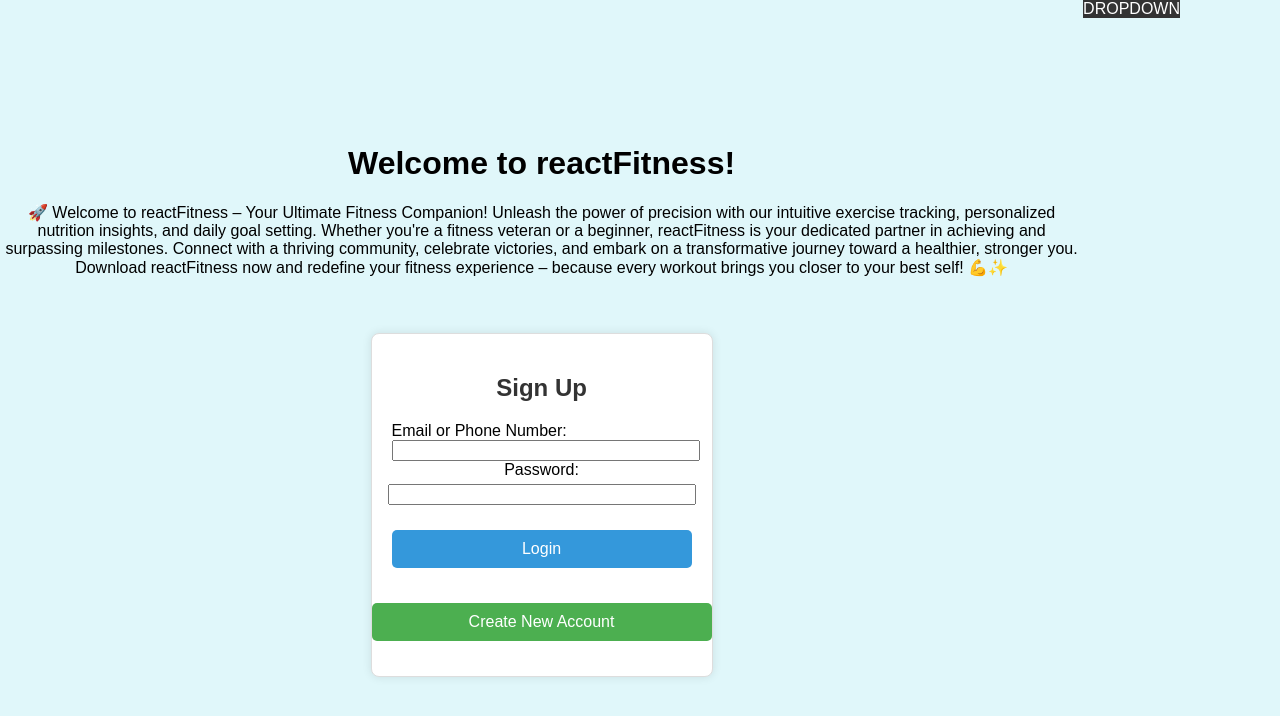
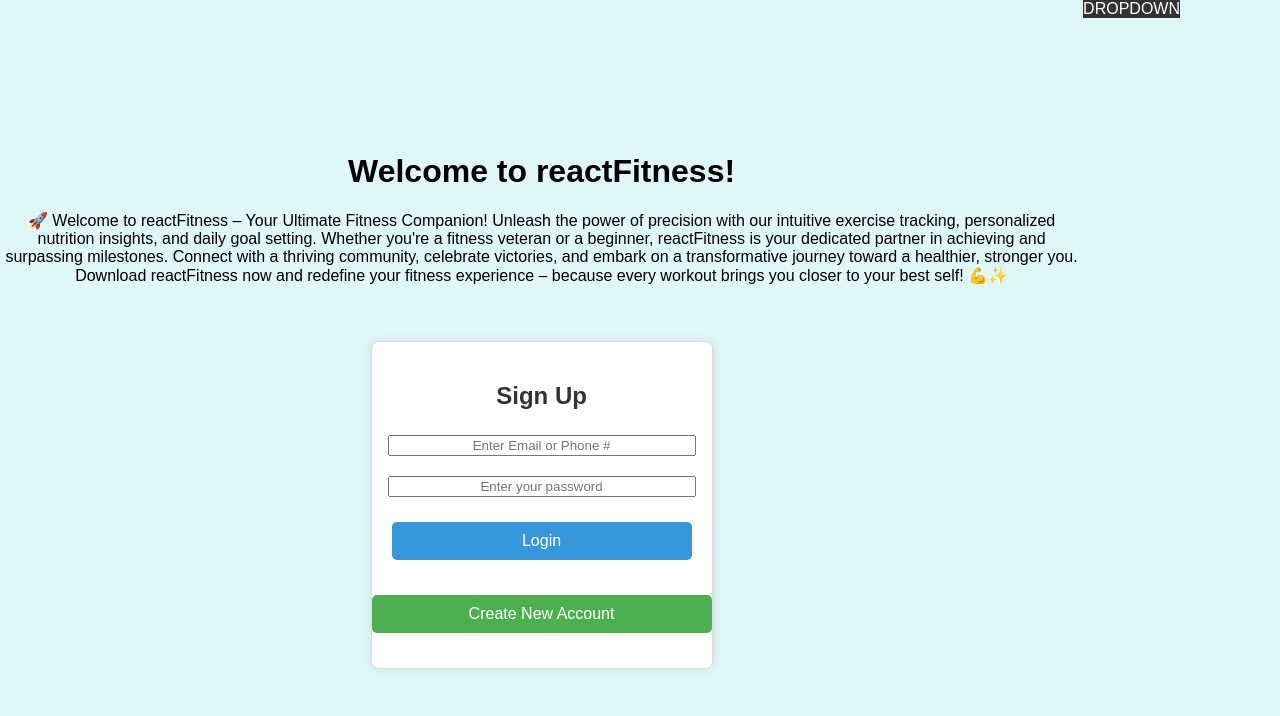
Before and after one commit to jishyk/React-Fitness, a React (Vite) app in the folder client/: page / in a window 1280 px wide. Shown: the top 716 px of the page. Built offline with nearby package versions, Linux system fonts and the light colour scheme.

Commit message:
Debugging page connection through App.jsx, adjusted Home.jsx text input field.

```diff
--- a/client/App.jsx
+++ b/client/App.jsx
@@ -1,9 +1,12 @@
 // import './App.css';
 // Important for API Consumption: To enable interaction with our GraphQL API on the front end, we utilize these tools to develop the client-side behavior
+import React from 'react';
 import { ApolloClient, InMemoryCache, ApolloProvider } from '@apollo/client';
-import { Outlet } from 'react-router-dom';
+import { Route, Routes } from 'react-router-dom';
 import '../client/src/css/app.css';
 import AddNav from './src/components/Nav';
+import Home from './src/pages/Home';
+import CreateAccount from './src/pages/CreateAccount';
 
 // import once created -abel
 // import Header from './components/Header';
@@ -25,7 +28,10 @@ function App() {
         {/* <Header /> */}
         <AddNav />
         <div className="container">
-          <Outlet />
+          <Routes>
+            <Route path="/" element={<Home />} />
+            <Route path="/create-account" element={<CreateAccount />} />
+          </Routes>
         </div>
         {/* can add once footer is created -abel */}
         {/* <Footer />  */}
--- a/client/src/pages/Home.jsx
+++ b/client/src/pages/Home.jsx
@@ -20,13 +20,13 @@ export default function Home() {
       <div className="signup-box">
         <h2>Sign Up</h2>
         <form>
-          <div classsName="form-group">
-            <label htmlFor="emailOrPhone">Email or Phone Number:</label>
-            <input type="text" id="emailOrPhone" name="emailOrPhone" />
+          <div className="form-group">
+            <label htmlFor="emailOrPhone"></label>
+            <input type="text" id="emailOrPhone" name="emailOrPhone" placeholder="Enter Email or Phone #" />
           </div>
           <div className="form-group">
-            <label htmlFor="password">Password:</label>
-            <input type="password" id="password" name="password" />
+            <label htmlFor="password"></label>
+            <input type="password" id="password" name="password" placeholder="Enter your password" />
           </div>
           <div className="form-group">
             <button type="submit" className="login-button">Login</button>
--- a/package.json
+++ b/package.json
@@ -19,5 +19,8 @@
   "license": "ISC",
   "devDependencies": {
     "concurrently": "^8.2.0"
+  },
+  "dependencies": {
+    "react-router-dom": "^6.20.0"
   }
 }
```
Also changed, not shown: 1 other file (tests, documents, lock files or other folders).
